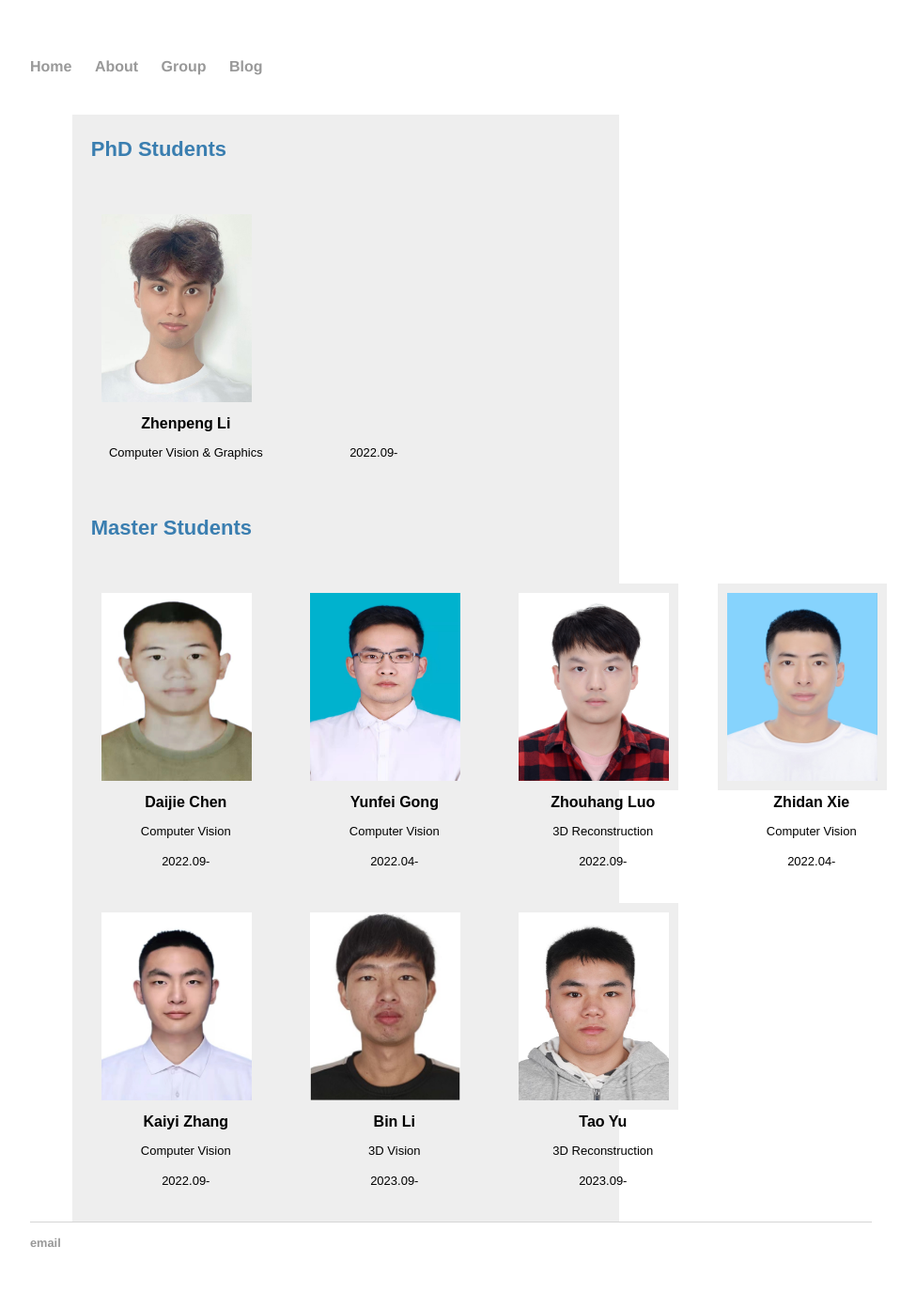
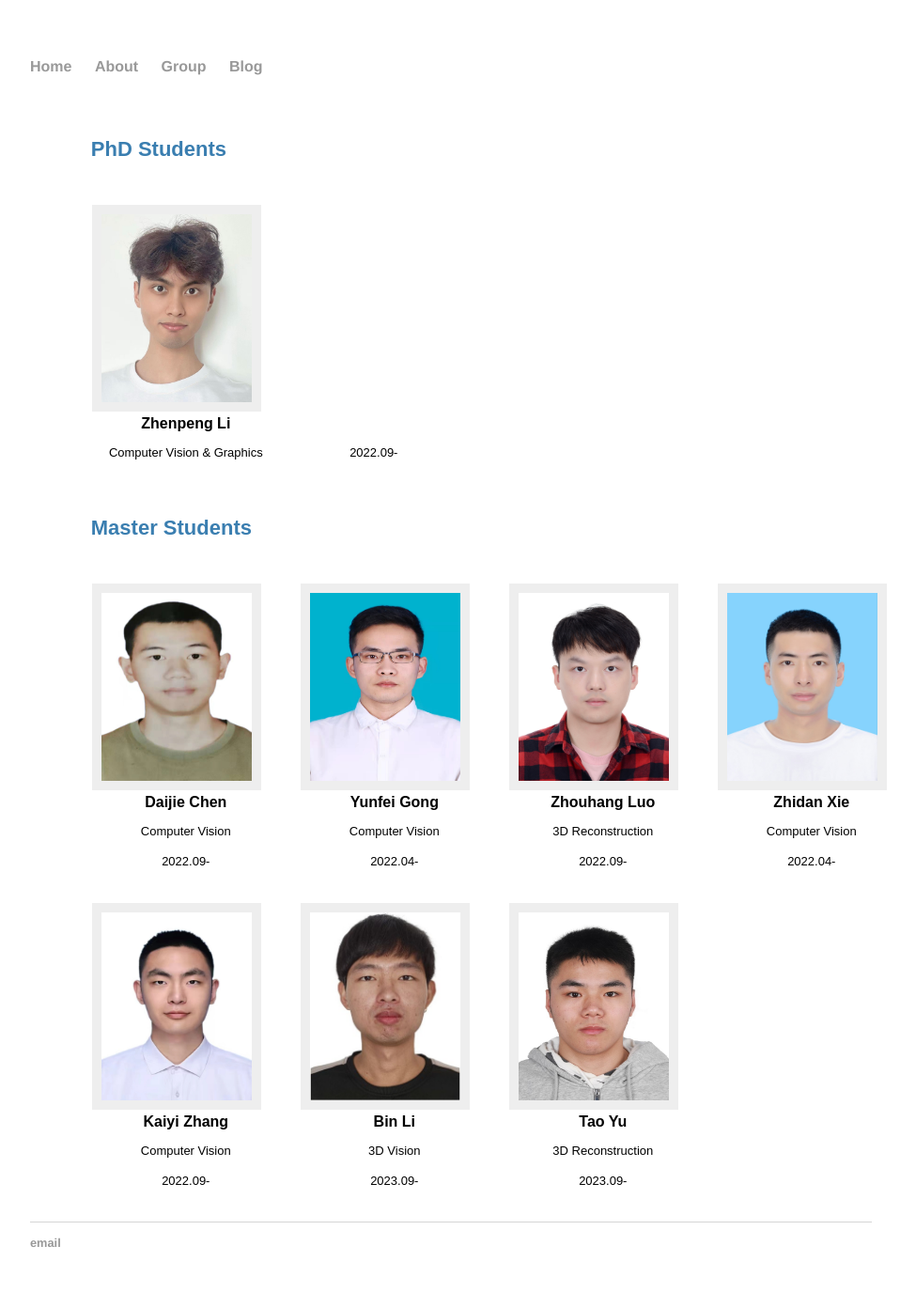
Before and after one commit to zqyq/zqyq.github.io, a Jekyll site: the page built from group/index.html, in a window 1280 px wide. Shown: the whole page at 94% size, without its empty margins (160-1135 px from the left). Built offline with Jekyll 4.4.1, drawn with Linux system fonts in a browser that asks for light colours.

Commit message:
Update index.html

```diff
--- a/group/index.html
+++ b/group/index.html
@@ -23,7 +23,7 @@ title: Qi ZHANG's Group
 		}
 		#group{
 			width: 65%;
-			background-color: #eee;
+/* 			background-color: #eee; */
 			position: relative;
 			margin-top: 40px;
 			top: 0;
```
